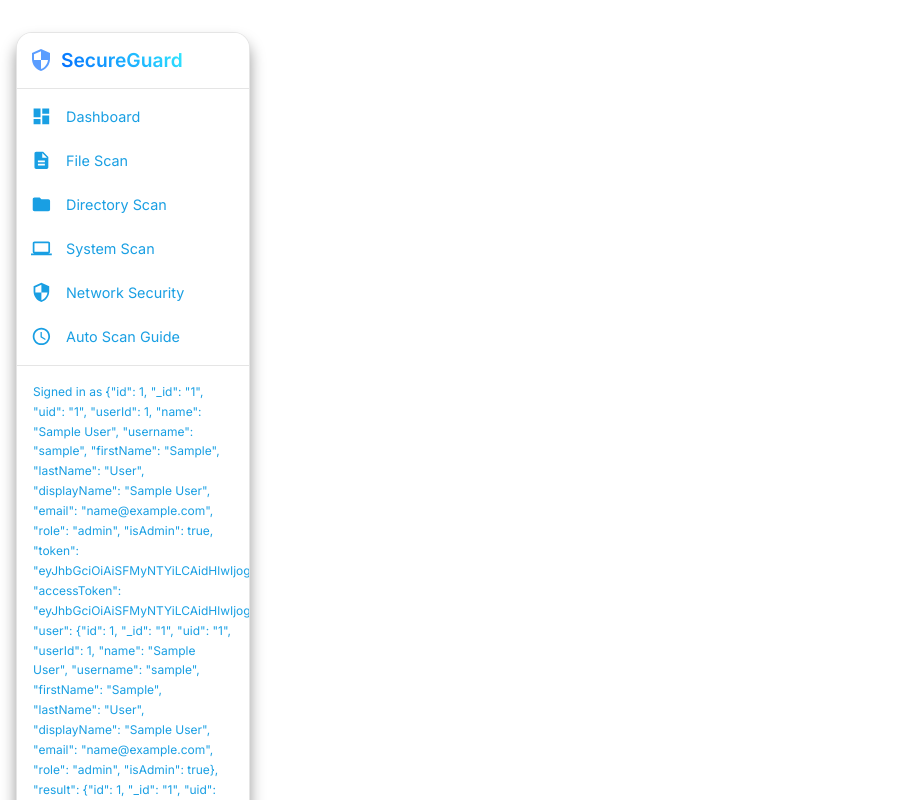
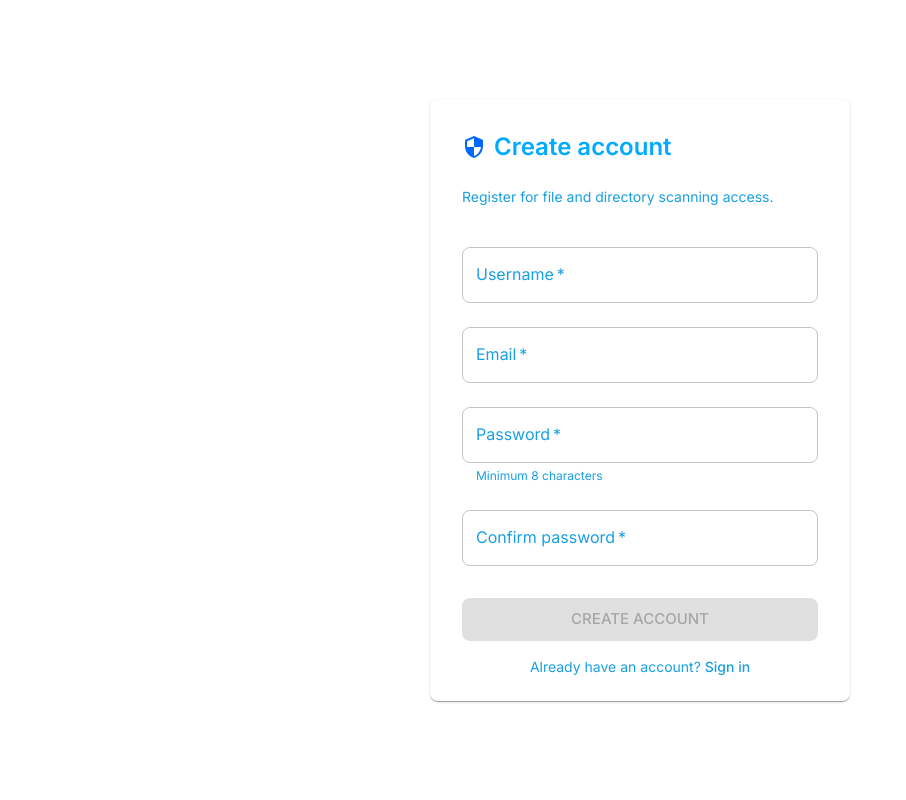
Before and after one commit to Dhruv0306/Antivirus, a React (Vite) app in the folder frontend/: page /register in a window 1280 px wide. Shown: the top 800 px of the page, without its empty margins (0-906 px from the left). Built offline with nearby package versions, Linux system fonts and the light colour scheme; no server answers; sample sign-in values are in the browser's storage.

Commit message:
feat(frontend): add AdminRoute, gate admin routes in App, filter Sidebar by role, add register link to Login

```diff
--- a/frontend/src/App.js
+++ b/frontend/src/App.js
@@ -6,8 +6,9 @@ import Box from '@mui/material/Box';
 import Container from '@mui/material/Container';
 import { getThemeColors } from './theme/colors';
 import { AuthProvider } from './context/AuthContext';
-import ProtectedRoute from './components/ProtectedRoute';
+import ProtectedRoute, { AdminRoute } from './components/ProtectedRoute';
 import Login from './components/Login';
+import Register from './components/Register';
 import Dashboard from './components/Dashboard';
 import FileScan from './components/FileScan';
 import DirectoryScan from './components/DirectoryScan';
@@ -36,12 +37,15 @@ function AppLayout() {
         >
           <Container maxWidth="xl" sx={{ mt: 0, mb: 0 }}>
             <Routes>
+              {/* Available to all authenticated users */}
               <Route path="/" element={<Dashboard />} />
               <Route path="/file-scan" element={<FileScan />} />
               <Route path="/directory-scan" element={<DirectoryScan />} />
-              <Route path="/system-scan" element={<SystemScan />} />
-              <Route path="/network-security" element={<NetworkScan />} />
-              <Route path="/auto-scan-guide" element={<AutoScanGuide />} />
+
+              {/* Admin only — non-admin users are redirected to / by AdminRoute */}
+              <Route path="/system-scan" element={<AdminRoute><SystemScan /></AdminRoute>} />
+              <Route path="/network-security" element={<AdminRoute><NetworkScan /></AdminRoute>} />
+              <Route path="/auto-scan-guide" element={<AdminRoute><AutoScanGuide /></AdminRoute>} />
             </Routes>
           </Container>
         </Box>
@@ -73,7 +77,11 @@ function App() {
         <ThemeProvider theme={theme}>
           <CssBaseline />
           <Routes>
+            {/* Public routes */}
             <Route path="/login" element={<Login />} />
+            <Route path="/register" element={<Register />} />
+
+            {/* Protected shell — Sidebar + nested routes */}
             <Route
               path="/*"
               element={(
--- a/frontend/src/components/Login.js
+++ b/frontend/src/components/Login.js
@@ -1,5 +1,5 @@
 import React, { useState } from 'react';
-import { useNavigate } from 'react-router-dom';
+import { useNavigate, useSearchParams, Link } from 'react-router-dom';
 import {
   Alert,
   Box,
@@ -13,15 +13,19 @@ import {
 import { Security as SecurityIcon } from '@mui/icons-material';
 import { useAuth } from '../context/AuthContext';
 import { logError } from '../utils/logger';
-import { toUserMessage } from '../utils/errors'; // Import the error normalizer
+import { toUserMessage } from '../utils/errors';
 
 function Login() {
   const navigate = useNavigate();
+  const [searchParams] = useSearchParams();
   const { login, isAuthenticated } = useAuth();
   const [username, setUsername] = useState('');
   const [password, setPassword] = useState('');
   const [error, setError] = useState(null);
   const [loading, setLoading] = useState(false);
+
+  // Show a success banner when redirected here after registration
+  const justRegistered = searchParams.get('registered') === 'true';
 
   React.useEffect(() => {
     if (isAuthenticated) {
@@ -40,6 +44,7 @@ function Login() {
     if (result.success) {
       navigate('/', { replace: true });
     } else {
+      logError('Login failed', result.message);
       setError(result.message);
     }
   };
@@ -67,6 +72,12 @@ function Login() {
           <Typography variant="body2" color="text.secondary" sx={{ mb: 3 }}>
             Sign in with your application credentials to access the dashboard.
           </Typography>
+
+          {justRegistered && (
+            <Alert severity="success" sx={{ mb: 2 }}>
+              Account created. You can now sign in.
+            </Alert>
+          )}
 
           <Box component="form" onSubmit={handleSubmit}>
             <TextField
@@ -105,6 +116,13 @@ function Login() {
             >
               {loading ? <CircularProgress size={24} color="inherit" /> : 'Sign In'}
             </Button>
+
+            <Typography variant="body2" color="text.secondary" sx={{ mt: 2, textAlign: 'center' }}>
+              Don't have an account?{' '}
+              <Link to="/register" style={{ color: 'inherit', fontWeight: 500 }}>
+                Register
+              </Link>
+            </Typography>
           </Box>
         </CardContent>
       </Card>
--- a/frontend/src/components/ProtectedRoute.js
+++ b/frontend/src/components/ProtectedRoute.js
@@ -2,6 +2,9 @@ import React from 'react';
 import { Navigate, useLocation } from 'react-router-dom';
 import { useAuth } from '../context/AuthContext';
 
+/**
+ * Blocks unauthenticated access. Any authenticated user (USER or ADMIN) passes.
+ */
 function ProtectedRoute({ children }) {
   const { isAuthenticated } = useAuth();
   const location = useLocation();
@@ -13,4 +16,24 @@ function ProtectedRoute({ children }) {
   return children;
 }
 
+/**
+ * Blocks access for non-admin users.
+ * Authenticated users with ROLE_USER are redirected to the dashboard root
+ * instead of being bounced to /login.
+ */
+export function AdminRoute({ children }) {
+  const { isAuthenticated, isAdmin } = useAuth();
+  const location = useLocation();
+
+  if (!isAuthenticated) {
+    return <Navigate to="/login" replace state={{ from: location }} />;
+  }
+
+  if (!isAdmin) {
+    return <Navigate to="/" replace />;
+  }
+
+  return children;
+}
+
 export default ProtectedRoute;
--- a/frontend/src/components/Sidebar.js
+++ b/frontend/src/components/Sidebar.js
@@ -22,7 +22,6 @@ import {
 import { useAuth } from '../context/AuthContext';
 import { styled } from '@mui/material/styles';
 
-// Styled components
 const StyledPaper = styled(Paper)(({ theme }) => ({
   width: 240,
   backgroundColor: 'var(--background-paper)',
@@ -74,9 +73,7 @@ const StyledListItem = styled(ListItem)(({ theme }) => ({
   color: 'var(--text-primary)',
   '&:hover': {
     backgroundColor: 'var(--primary-transparent-hover)',
-    '& .MuiListItemIcon-root': {
-      color: 'var(--primary-main)'
-    }
+    '& .MuiListItemIcon-root': { color: 'var(--primary-main)' }
   },
   transition: 'all 0.2s ease',
   borderRadius: 'var(--border-radius-medium)',
@@ -86,9 +83,7 @@ const StyledListItem = styled(ListItem)(({ theme }) => ({
   minHeight: '40px',
   '&.active': {
     backgroundColor: 'var(--primary-transparent)',
-    '& .MuiListItemIcon-root': {
-      color: 'var(--primary-main)'
-    },
+    '& .MuiListItemIcon-root': { color: 'var(--primary-main)' },
     '& .MuiListItemText-root .MuiTypography-root': {
       fontWeight: 600,
       color: 'var(--text-primary)'
@@ -100,9 +95,7 @@ const StyledListItemIcon = styled(ListItemIcon)(({ theme }) => ({
   color: 'var(--text-secondary)',
   transition: 'color 0.2s ease',
   minWidth: '35px',
-  '& .MuiSvgIcon-root': {
-    fontSize: '1.3rem'
-  }
+  '& .MuiSvgIcon-root': { fontSize: '1.3rem' }
 }));
 
 const StyledListItemText = styled(ListItemText)(({ theme }) => ({
@@ -114,24 +107,30 @@ const StyledListItemText = styled(ListItemText)(({ theme }) => ({
   }
 }));
 
+// All menu items declared with an optional adminOnly flag
+const ALL_MENU_ITEMS = [
+  { text: 'Dashboard', icon: <DashboardIcon />, path: '/' },
+  { text: 'File Scan', icon: <FileIcon />, path: '/file-scan' },
+  { text: 'Directory Scan', icon: <FolderIcon />, path: '/directory-scan' },
+  { text: 'System Scan', icon: <ComputerIcon />, path: '/system-scan', adminOnly: true },
+  { text: 'Network Security', icon: <SecurityIcon />, path: '/network-security', adminOnly: true },
+  { text: 'Auto Scan Guide', icon: <ScheduleIcon />, path: '/auto-scan-guide', adminOnly: true },
+];
+
 function Sidebar() {
   const location = useLocation();
   const navigate = useNavigate();
-  const { user, logout } = useAuth();
+  const { user, isAdmin, logout } = useAuth();
 
   const handleLogout = () => {
     logout();
     navigate('/login');
   };
 
-  const menuItems = [
-    { text: 'Dashboard', icon: <DashboardIcon />, path: '/' },
-    { text: 'File Scan', icon: <FileIcon />, path: '/file-scan' },
-    { text: 'Directory Scan', icon: <FolderIcon />, path: '/directory-scan' },
-    { text: 'System Scan', icon: <ComputerIcon />, path: '/system-scan' },
-    { text: 'Network Security', icon: <SecurityIcon />, path: '/network-security' },
-    { text: 'Auto Scan Guide', icon: <ScheduleIcon />, path: '/auto-scan-guide' },
-  ];
+  // Regular users only see Dashboard, File Scan, Directory Scan
+  const menuItems = isAdmin
+    ? ALL_MENU_ITEMS
+    : ALL_MENU_ITEMS.filter((item) => !item.adminOnly);
 
   return (
     <StyledPaper elevation={3}>
@@ -141,6 +140,7 @@ function Sidebar() {
           SecureGuard
         </LogoText>
       </LogoContainer>
+
       <List sx={{ py: 0.5 }}>
         {menuItems.map((item) => {
           const isActive = location.pathname === item.path;
@@ -151,20 +151,20 @@ function Sidebar() {
               to={item.path}
               className={isActive ? 'active' : ''}
             >
-              <StyledListItemIcon>
-                {item.icon}
-              </StyledListItemIcon>
-              <StyledListItemText
-                primary={item.text}
-              />
+              <StyledListItemIcon>{item.icon}</StyledListItemIcon>
+              <StyledListItemText primary={item.text} />
             </StyledListItem>
           );
         })}
       </List>
+
       <Box sx={{ p: 2, borderTop: '1px solid var(--border-main)' }}>
         {user && (
-          <Typography variant="caption" sx={{ display: 'block', mb: 1, color: 'var(--text-secondary)' }}>
-            Signed in as {user}
+          <Typography
+            variant="caption"
+            sx={{ display: 'block', mb: 1, color: 'var(--text-secondary)' }}
+          >
+            {isAdmin ? 'Admin' : 'User'}: {user}
           </Typography>
         )}
         <Button
```
